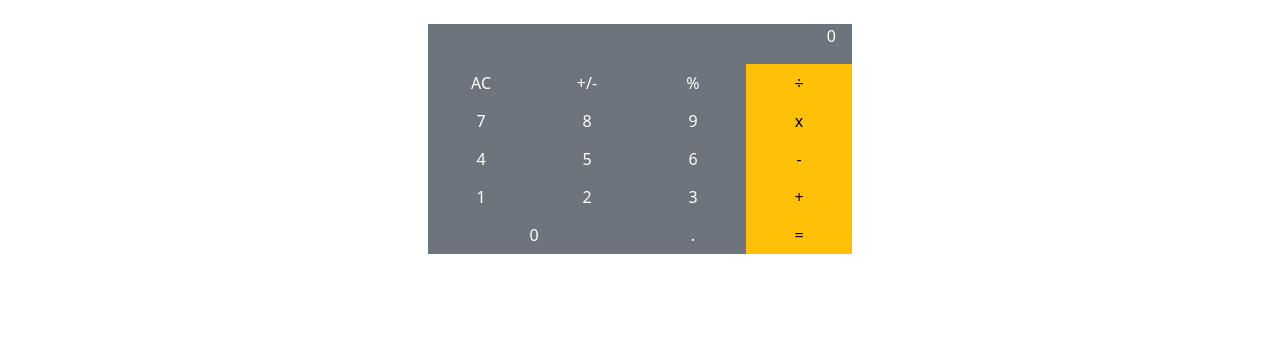
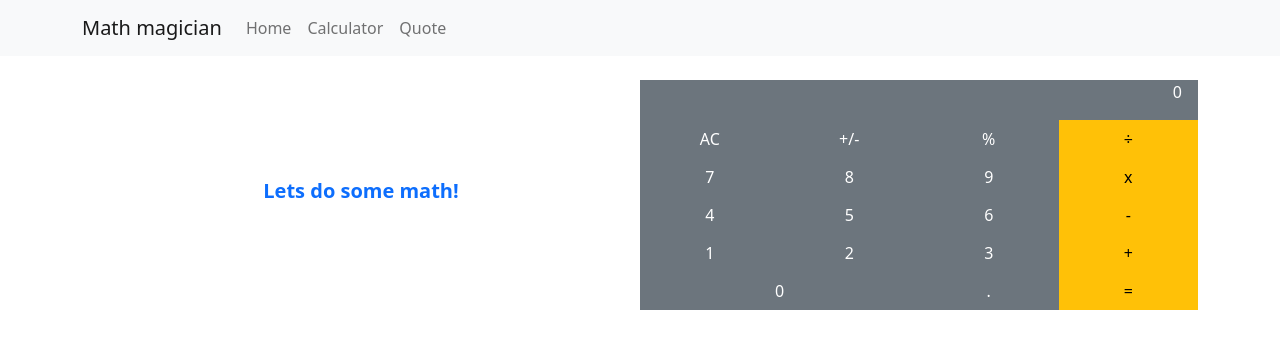
Before and after one commit to EroAuditore/math-react, a React (Create React App) app: page /#/calculator in a window 1280 px wide. Before the commit this address led to /#/home. Shown: the top 348 px of the page. Built offline with nearby package versions, Linux system fonts and the light colour scheme.

Commit message:
Calculator and Quotes layout added

```diff
--- a/package.json
+++ b/package.json
@@ -12,6 +12,7 @@
     "react": "^17.0.2",
     "react-bootstrap": "^2.0.0-beta.4",
     "react-dom": "^17.0.2",
+    "react-router-dom": "^5.2.0",
     "react-scripts": "4.0.3",
     "web-vitals": "^1.0.1"
   },
--- a/src/App.js
+++ b/src/App.js
@@ -1,13 +1,22 @@
 import React from 'react';
 import { Container } from 'react-bootstrap';
+import { Route, Switch, HashRouter as Router } from 'react-router-dom';
 import Calculator from './components/Calculator';
+import Navigationbar from './components/Navigationbar';
+import Home from './components/Home';
+import Quote from './components/Quote';
 
 const App = () => (
-  <Container className="d-flex justify-content-center pt-4">
-    <div className="calc-container">
-      <Calculator />
-    </div>
-  </Container>
+  <Router>
+    <Navigationbar />
+    <Container className="d-flex justify-content-center pt-4">
+      <Switch>
+        <Route path="/home" component={Home} />
+        <Route path="/quote" component={Quote} />
+        <Route path="/calculator" component={Calculator} />
+      </Switch>
+    </Container>
+  </Router>
 );
 
 export default App;
--- a/src/components/Calculator.js
+++ b/src/components/Calculator.js
@@ -52,6 +52,12 @@ const Calculator = () => {
 
   return (
     <>
+      <div className="row w-100">
+        <div className="col-6 d-flex flex-column align-items-center justify-content-center">
+          <h5 className="text-primary bold-text">Lets do some math!</h5>
+        </div>
+        <div className="col-6 d-flex flex-column align-items-center justify-content-center">
+          <div className="w-100">
             <Row>
               <Col xs={12} className="p-0">
                 <div className="bg-secondary text-end text-white pe-3 display">
@@ -241,6 +247,9 @@ const Calculator = () => {
                 </Button>
               </Col>
             </Row>
+          </div>
+        </div>
+      </div>
     </>
   );
 };
--- /dev/null
+++ b/src/components/Home.js
@@ -0,0 +1,21 @@
+import React from 'react';
+
+const Home = () => (
+  <>
+    <div className="row w-100">
+      <div className="col-6 d-flex flex-column align-items-center justify-content-center">
+        <h5 className="text-primary bold-text">
+          The best Calculator in the Web
+        </h5>
+        <h3 className="text-primary text-opacity-75">
+          Math Magician Calculator
+        </h3>
+      </div>
+      <div className="col-6">
+        <div className="img-magic"> </div>
+      </div>
+    </div>
+  </>
+);
+
+export default Home;
--- /dev/null
+++ b/src/components/Navigationbar.js
@@ -0,0 +1,20 @@
+import React from 'react';
+import { Navbar, Container, Nav } from 'react-bootstrap';
+
+const Navigationbar = () => (
+  <Navbar bg="light" expand="lg">
+    <Container>
+      <Navbar.Brand href="#home">Math magician</Navbar.Brand>
+      <Navbar.Toggle aria-controls="basic-navbar-nav" />
+      <Navbar.Collapse id="basic-navbar-nav">
+        <Nav className="me-auto">
+          <Nav.Link href="#home">Home</Nav.Link>
+          <Nav.Link href="#calculator">Calculator</Nav.Link>
+          <Nav.Link href="#quote">Quote</Nav.Link>
+        </Nav>
+      </Navbar.Collapse>
+    </Container>
+  </Navbar>
+);
+
+export default Navigationbar;
--- /dev/null
+++ b/src/components/Quote.js
@@ -0,0 +1,18 @@
+import React from 'react';
+import { Card } from 'react-bootstrap';
+
+const Quote = () => (
+  <>
+    <Card border="primary" style={{ width: '100%' }} className="mb-2">
+      <Card.Header>William Paul Thurston</Card.Header>
+      <Card.Body>
+        <Card.Text>
+          Mathematics is not about numbers, equations, computations, or
+          algorithms: It is about understanding.
+        </Card.Text>
+      </Card.Body>
+    </Card>
+  </>
+);
+
+export default Quote;
--- a/src/index.css
+++ b/src/index.css
@@ -15,3 +15,15 @@ body {
 .display {
   height: 2.5rem;
 }
+
+.img-magic {
+  height: 30rem;
+  background-image: url('https://cdn.nohat.cc/thumb/f/720/comdlpng6960754.jpg');
+  background-size: contain;
+  background-repeat: no-repeat;
+  background-position: center;
+}
+
+.bold-text {
+  font-weight: 700;
+}
```
Also changed, not shown: 1 other file (tests, documents, lock files or other folders). Lines whose indentation alone changed are shown as unchanged.
